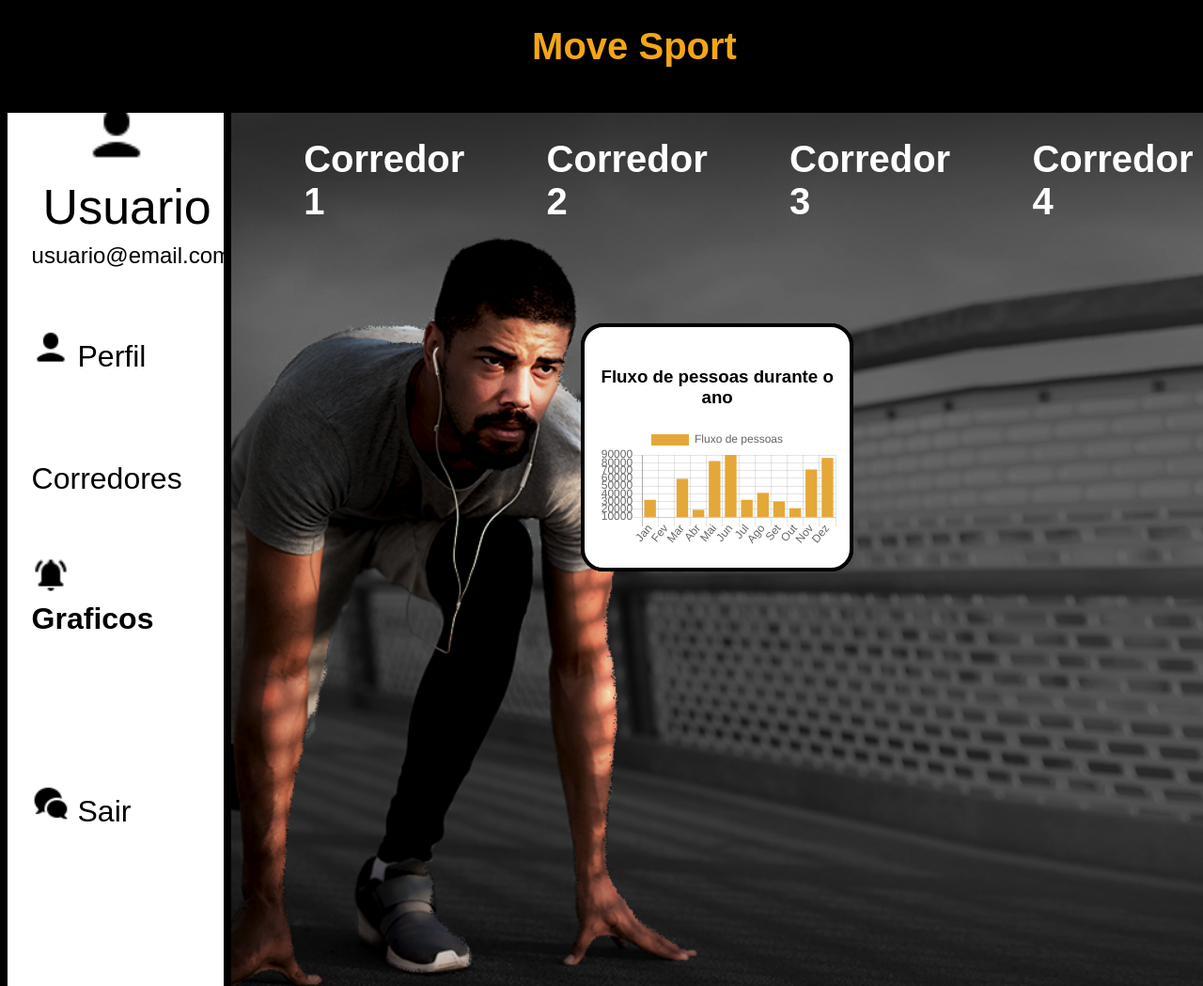
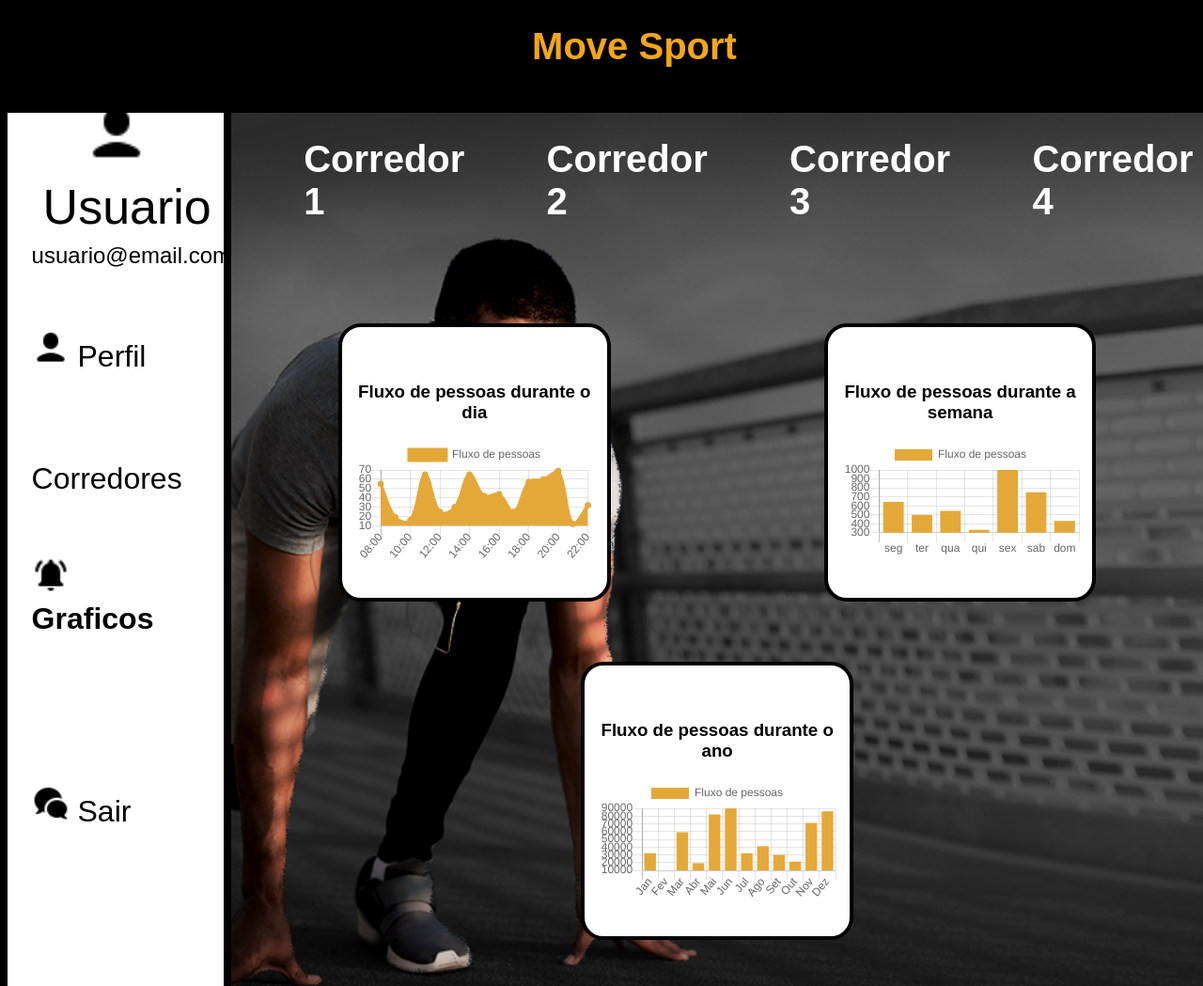
Before and after one commit to Move-Sport/MoveSport-Sprint3, a website: page Site/API_projetoMoveSport/public/graficos.html in a window 1280 px wide. Shown: the top 1049 px of the page at 94% size. Drawn offline with nearby package versions, Linux system fonts and the light colour scheme; files whose address does not match are found by name.

Commit message:
posicionei o grafico

```diff
--- a/Site/API_projetoMoveSport/public/css/styleDashboard.css
+++ b/Site/API_projetoMoveSport/public/css/styleDashboard.css
@@ -216,6 +216,7 @@ h1 a{
 }
 
 .banner .container_graf {
+    width: 100%;
     display: flex;
     flex-direction: row;
     justify-content: space-around;
@@ -235,9 +236,9 @@ h1 a{
     display: flex;
     flex-direction: column;
     font-weight: bolder;
-    position: absolute;
+    /* position: absolute; */
     background-color: white;
-    padding: 1vh 1vw;
+    padding: 3vh 1vw;
 }
 
 .card_graf_linha {
@@ -253,9 +254,9 @@ h1 a{
     display: flex;
     flex-direction: column;
     font-weight: bolder;
-    position: absolute;
+    /* position: absolute; */
     background-color: white;
-    padding: 1vh 1vw;
+    padding: 3vh 1vw;
 }
 
 .card_graf_montanha {
@@ -265,14 +266,14 @@ h1 a{
     text-align: center;
     width: 20vw;
     height: 30vh;
-    padding: 1vh 1vw;
+    padding: 3vh 1vw;
 
     border: 0.5vh black solid;
     border-radius: 3vh;
     display: flex;
     flex-direction: column;
     font-weight: bolder;
-    position: absolute;
+    /* position: absolute; */
     background-color: white;
 }
 
--- a/Site/API_projetoMoveSport/public/css/testedashboard.css
+++ b/Site/API_projetoMoveSport/public/css/testedashboard.css
@@ -118,7 +118,7 @@ li a:hover {
     display: flex;
     flex-direction: column;
     font-weight: bolder;
-    position: absolute;
+    /* position: absolute;  */
     background-color: white;
     right: 10px;
     top: 150px;
@@ -137,7 +137,7 @@ li a:hover {
     display: flex;
     flex-direction: column;
     font-weight: bolder;
-    position: absolute;
+    /* position: absolute; */
     background-color: white;
     left: 10px;
     top: 150px;
@@ -157,7 +157,7 @@ li a:hover {
     display: flex;
     flex-direction: column;
     font-weight: bolder;
-    position: absolute;
+    /* position: absolute; */
     background-color: white;
     left: 25%;
     top: 550px;
--- a/Site/API_projetoMoveSport/public/graficos.html
+++ b/Site/API_projetoMoveSport/public/graficos.html
@@ -62,10 +62,16 @@
                     <h3>Fluxo de pessoas durante a semana </h3> <canvas id="graf_barra"></canvas>
                 </div>
 
+            </div>
+            <div class="container_graf">
+
                 <!-- Gráfico 3 -->
                 <div id="grafico3" class="card_graf_montanha">
                     <h3>Fluxo de pessoas durante o ano</h3><canvas id="graf_montanha"></canvas>
                 </div>
+
+
+
             </div>
         </div>
     </div>
```
